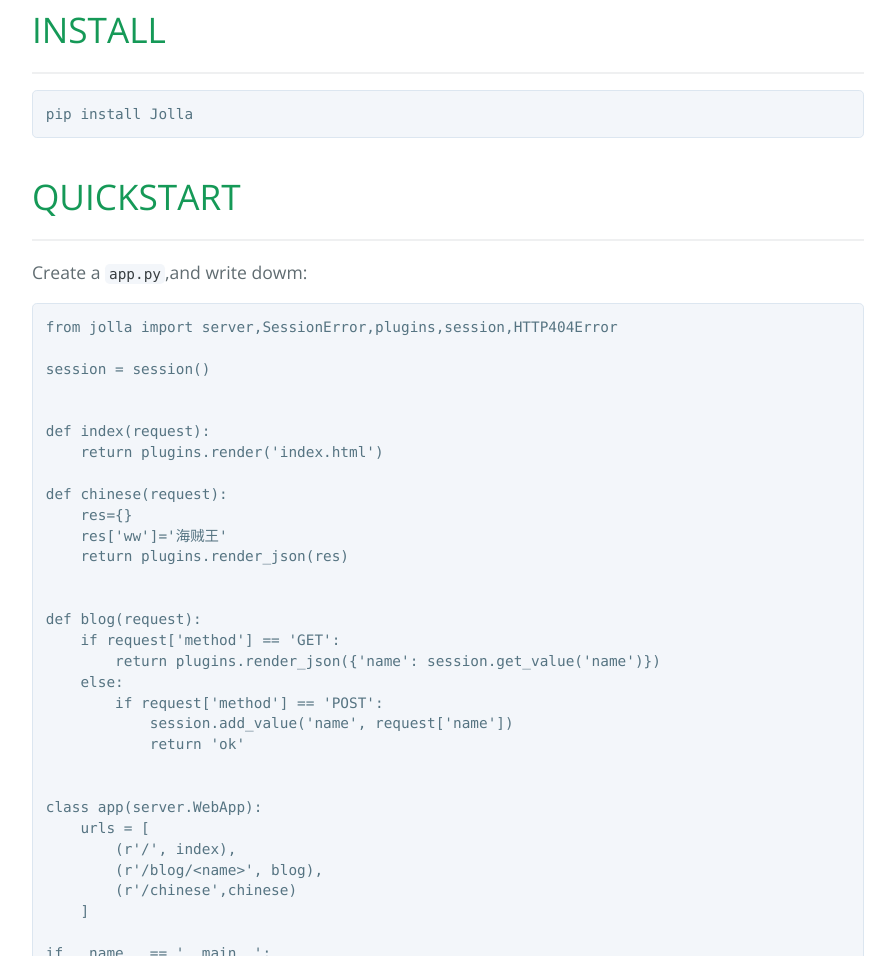
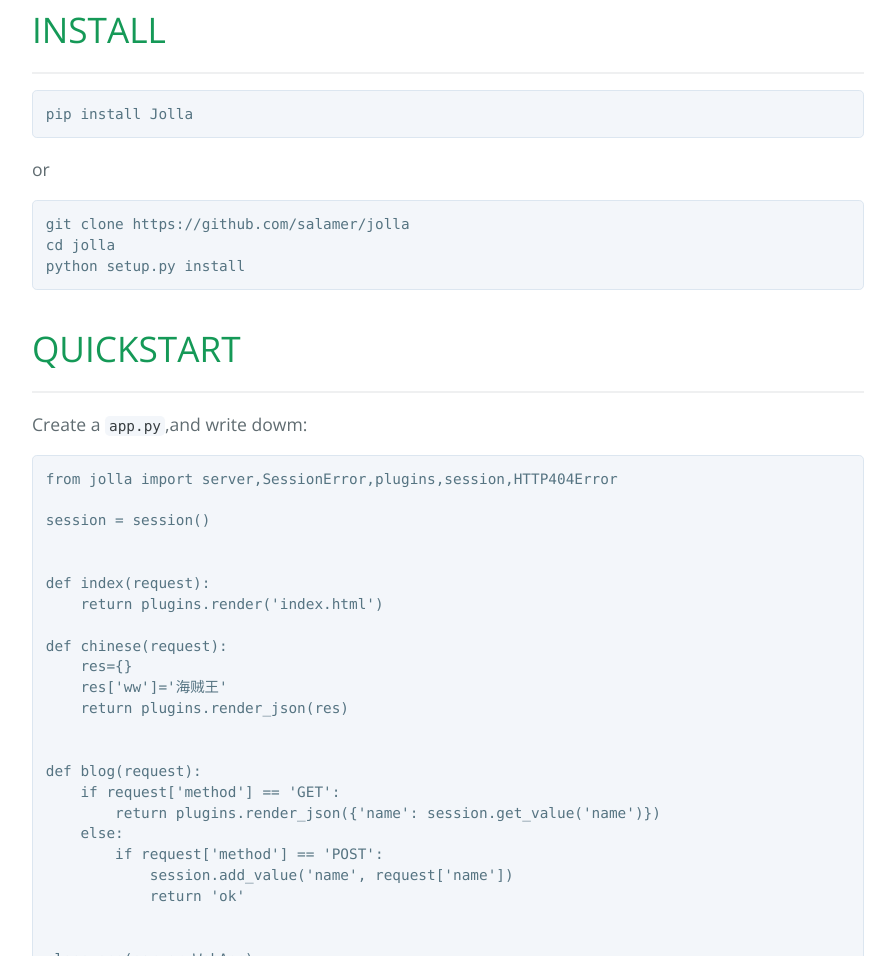
Before and after one commit to salamer/jolla, a plain HTML site: page index.html in a window 1280 px wide. Shown: the part 1394-2350 px from the top of the page, without its empty margins (192-1087 px from the left). Drawn offline with nearby package versions, Linux system fonts and the light colour scheme.

```diff
--- a/index.html
+++ b/index.html
@@ -70,6 +70,13 @@
 <pre><code>pip install Jolla
 </code></pre>
 
+<p>or</p>
+
+<pre><code>git clone https://github.com/salamer/jolla
+cd jolla
+python setup.py install
+</code></pre>
+
 <h1>
 <a id="quickstart" class="anchor" href="#quickstart" aria-hidden="true"><span aria-hidden="true" class="octicon octicon-link"></span></a>QUICKSTART</h1>
 
```
Also changed, not shown: params.json (+1 -1 lines).
